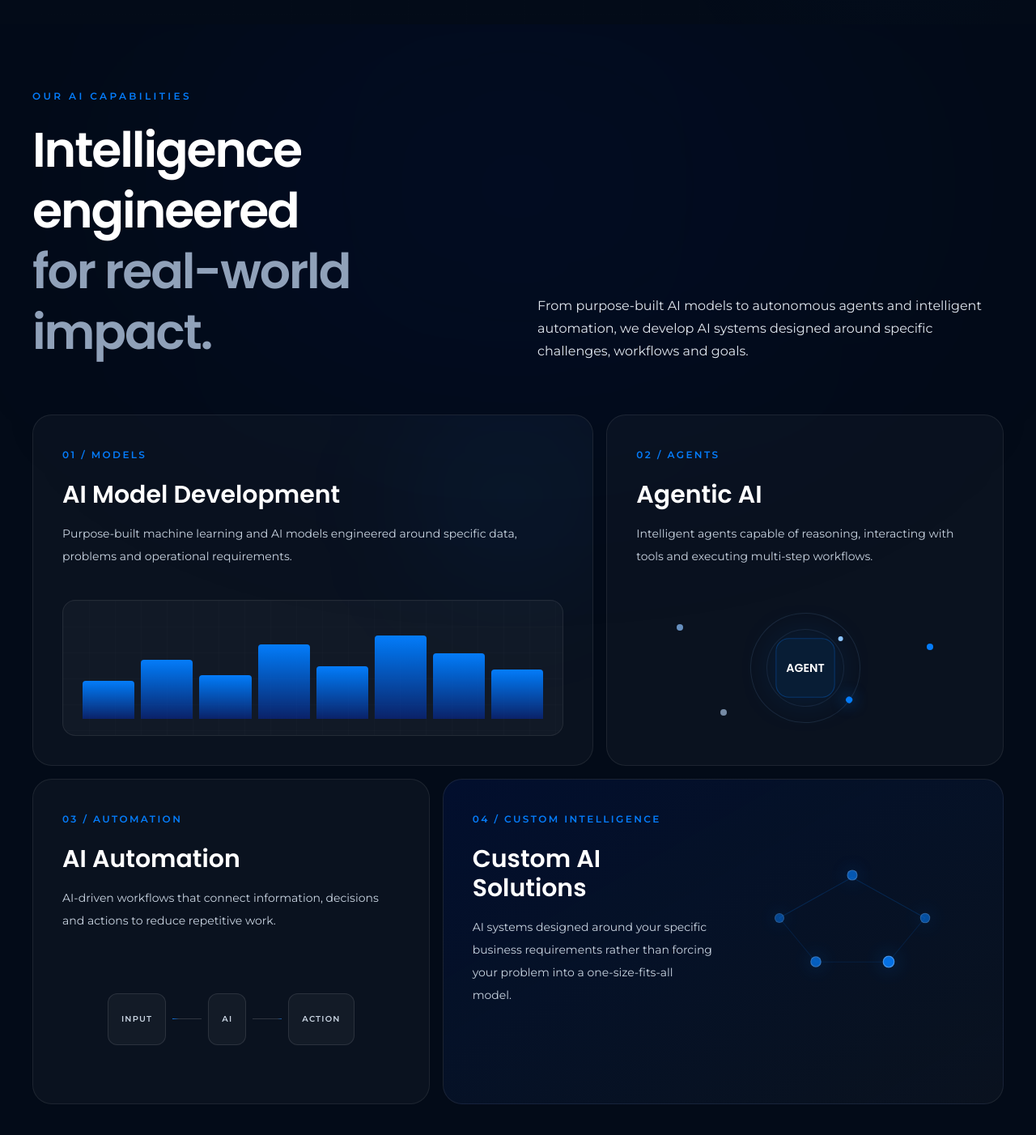
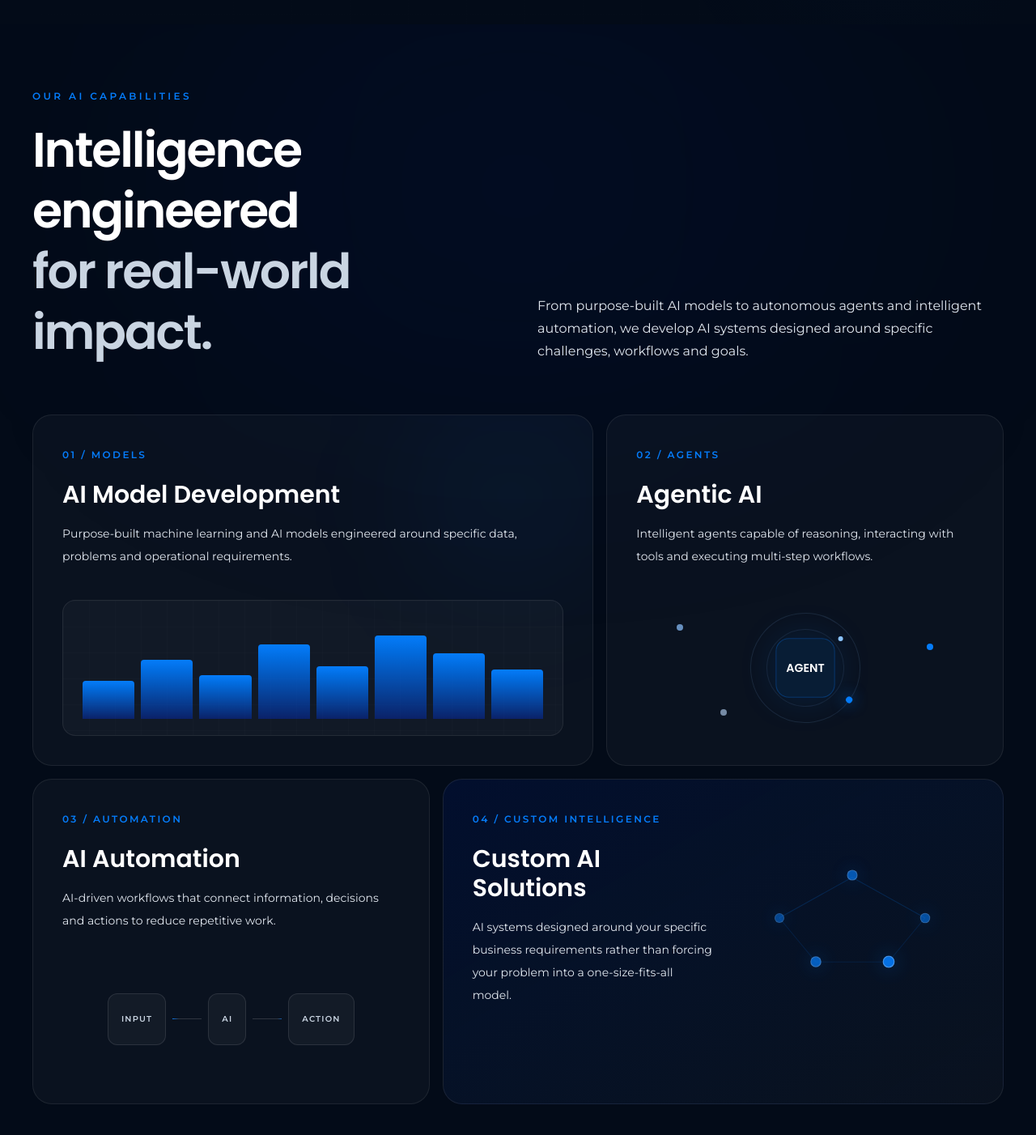
Before and after one commit to aravinthk1504/gendata-techv2, a Next.js app: page /en in a window 1280 px wide. Shown: the part 703-2105 px from the top of the page at 81% size. Built offline with nearby package versions, Linux system fonts and the light colour scheme.

Commit message:
Increase AICapabilities dark-section paragraph and list contrast

```diff
--- a/src/sections/home/AICapabilities.jsx
+++ b/src/sections/home/AICapabilities.jsx
@@ -257,7 +257,7 @@ function AICapabilities({ content, lang }) {
               className="mt-5 max-w-3xl font-heading text-4xl font-semibold leading-tight tracking-[-0.035em] text-white sm:text-5xl lg:text-6xl"
             >
               {t("aiCapabilities.titleLine1")}
-              <span className="block text-slate-400">
+              <span className="block text-slate-300">
                 {t("aiCapabilities.titleLine2")}
               </span>
             </motion.h2>
@@ -290,7 +290,7 @@ function AICapabilities({ content, lang }) {
               <h3 className="mt-5 font-heading text-2xl font-semibold text-white sm:text-3xl">
                 {t("aiCapabilities.models.title")}
               </h3>
-              <p className="mt-4 max-w-xl font-body text-sm leading-7 text-slate-300">
+              <p className="mt-4 max-w-xl font-body text-sm leading-7 text-slate-200">
                 {t("aiCapabilities.models.description")}
               </p>
               <ModelVisual />
@@ -311,7 +311,7 @@ function AICapabilities({ content, lang }) {
             <h3 className="mt-5 font-heading text-2xl font-semibold text-white sm:text-3xl">
               {t("aiCapabilities.agents.title")}
             </h3>
-            <p className="mt-4 font-body text-sm leading-7 text-slate-300">
+            <p className="mt-4 font-body text-sm leading-7 text-slate-200">
               {t("aiCapabilities.agents.description")}
             </p>
             <AgentVisual shouldAnimate={shouldAnimate} />
@@ -331,7 +331,7 @@ function AICapabilities({ content, lang }) {
             <h3 className="mt-5 font-heading text-2xl font-semibold text-white sm:text-3xl">
               {t("aiCapabilities.automation.title")}
             </h3>
-            <p className="mt-4 font-body text-sm leading-7 text-slate-300">
+            <p className="mt-4 font-body text-sm leading-7 text-slate-200">
               {t("aiCapabilities.automation.description")}
             </p>
             <AutomationVisual shouldAnimate={shouldAnimate} content={content} />
@@ -353,7 +353,7 @@ function AICapabilities({ content, lang }) {
                 <h3 className="mt-5 font-heading text-2xl font-semibold text-white sm:text-3xl">
                   {t("aiCapabilities.custom.title")}
                 </h3>
-                <p className="mt-4 font-body text-sm leading-7 text-slate-300">
+                <p className="mt-4 font-body text-sm leading-7 text-slate-200">
                   {t("aiCapabilities.custom.description")}
                 </p>
               </div>
```
